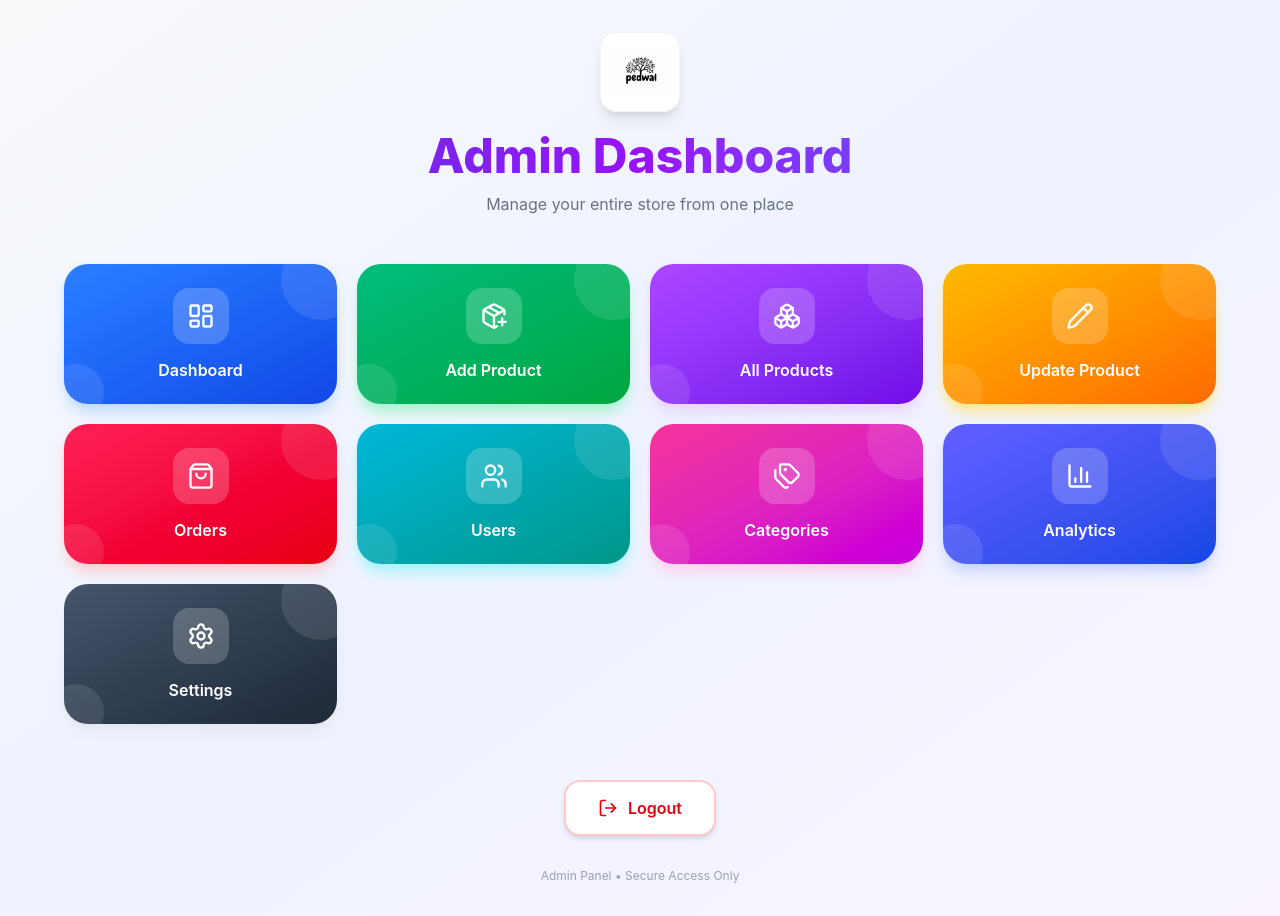
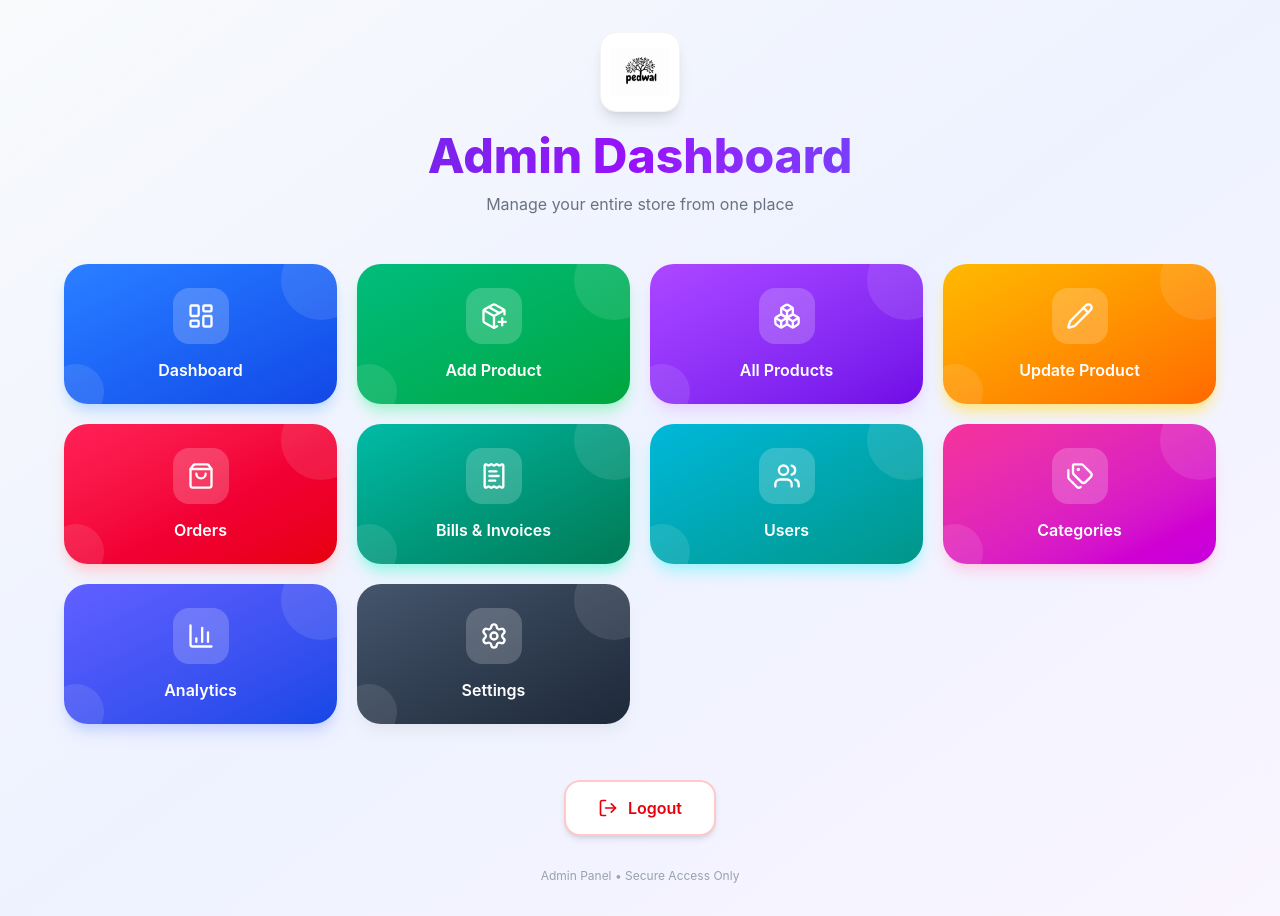
Before and after one commit to Abdul-Rashid-Chhimpa/frontend, a React (Vite) app: page /adminsidebar in a window 1280 px wide. Built offline with nearby package versions, Linux system fonts and the light colour scheme.

Commit message:
Update AdminSidebar.jsx

```diff
--- a/Components/AdminSidebar.jsx
+++ b/Components/AdminSidebar.jsx
@@ -11,8 +11,8 @@ import {
   Settings,
   LogOut,
   Shield,
+  ReceiptText, // Invoice / Bills icon
 } from "lucide-react";
-
 
 const AdminDashboard = () => {
   const navigate = useNavigate();
@@ -52,6 +52,13 @@ const AdminDashboard = () => {
       icon: <ShoppingBag size={28} />,
       gradient: "from-rose-500 to-red-600",
       shadow: "shadow-rose-200",
+    },
+    {
+      title: "Bills & Invoices", // NEW BILLS FEATURE
+      path: "/admin/bills",
+      icon: <ReceiptText size={28} />,
+      gradient: "from-teal-500 to-emerald-700",
+      shadow: "shadow-teal-200",
     },
     {
       title: "Users",
```
